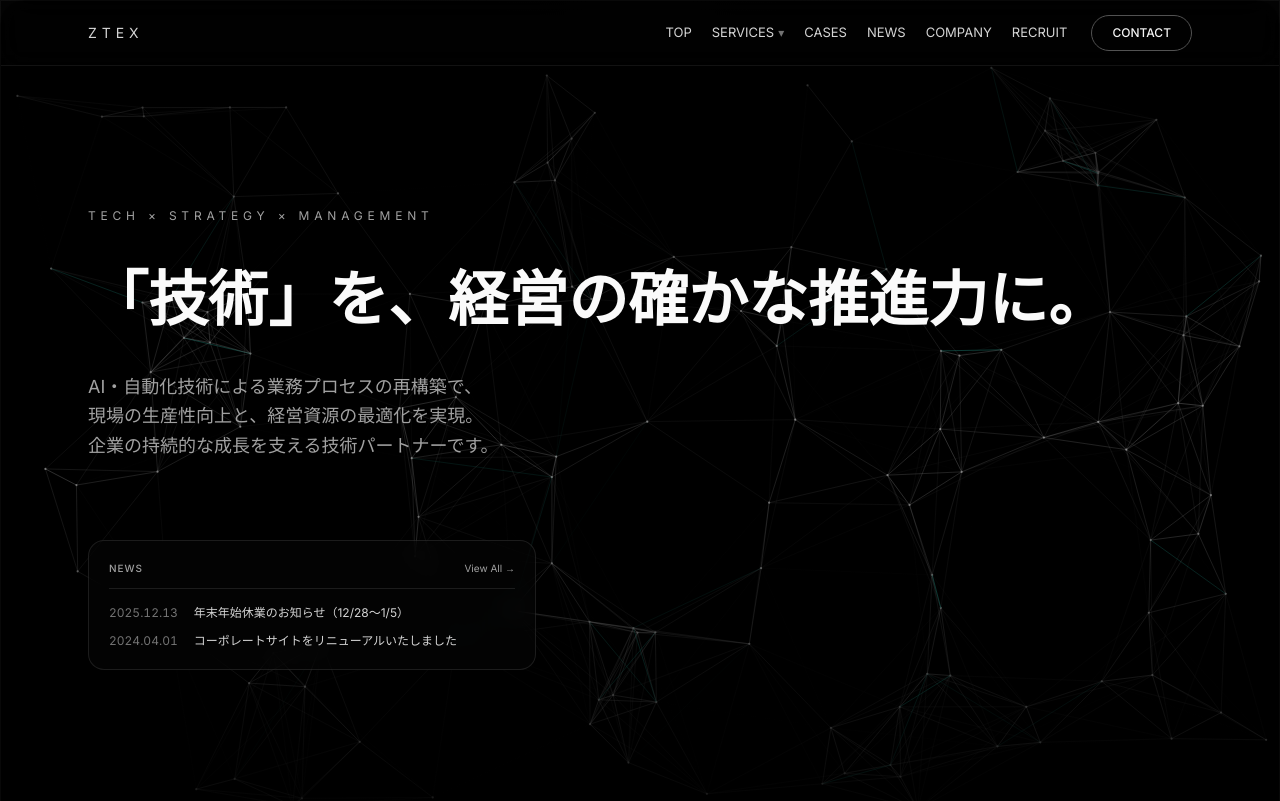
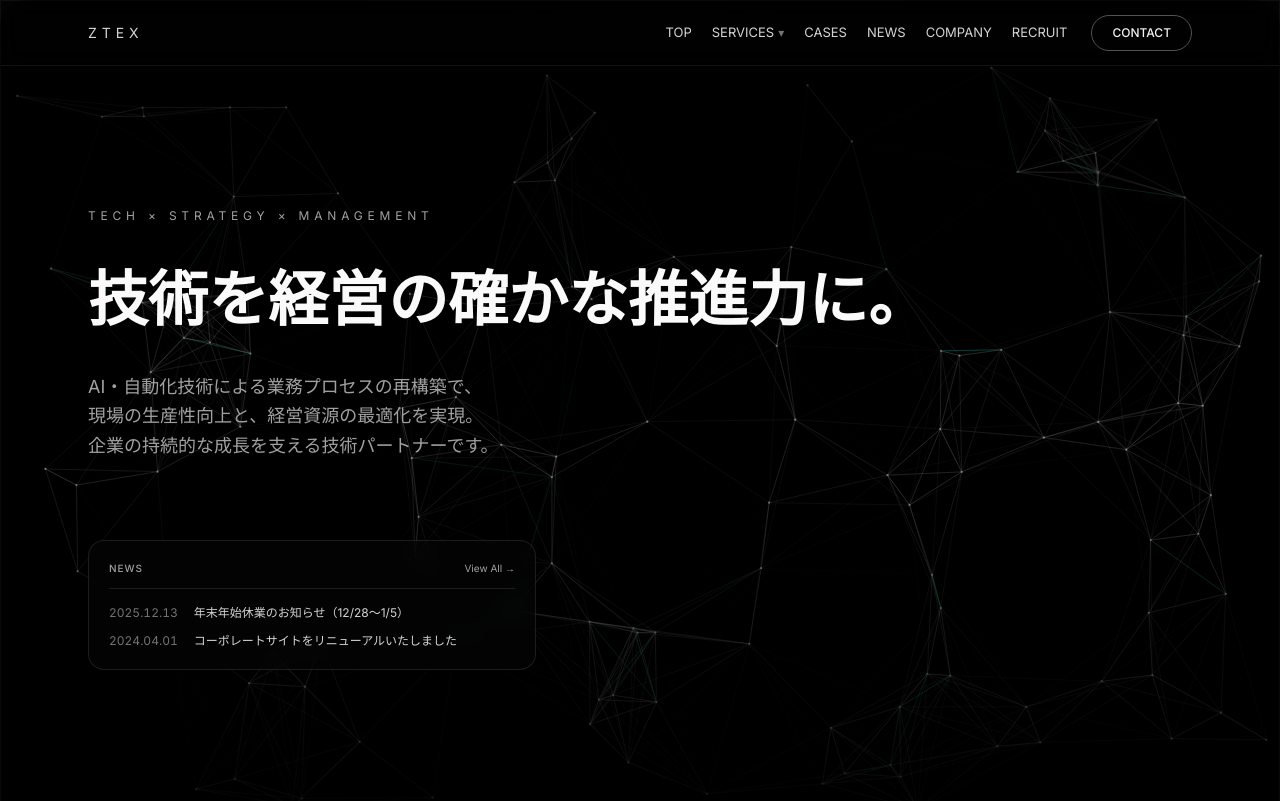
Before and after one commit to get12345/ztex-website, a Next.js app: page / in a window 1280 px wide. Shown: the top 801 px of the page. Built offline with nearby package versions, Linux system fonts and the light colour scheme.

Commit message:
Update Hero copy: Remove brackets and comma from headline

```diff
--- a/components/hero.tsx
+++ b/components/hero.tsx
@@ -178,8 +178,8 @@ export function Hero() {
             className="text-2xl font-bold leading-tight text-neutral-50
              sm:text-3xl md:text-5xl md:leading-tight lg:text-6xl lg:leading-snug"
           >
-            <span className="whitespace-nowrap">
-              「技術」を、経営の確かな推進力に。
+            <span className="md:whitespace-nowrap">
+              技術を経営の確かな推進力に。
             </span>
           </h1>
           {/* サブコピー */}
```
